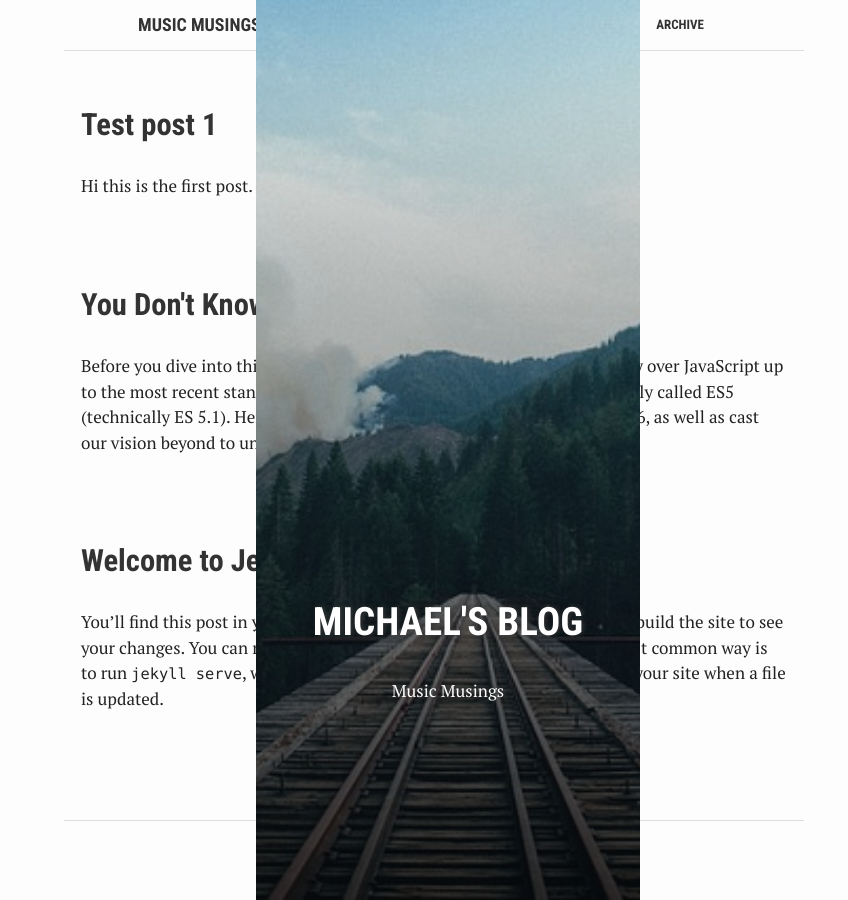
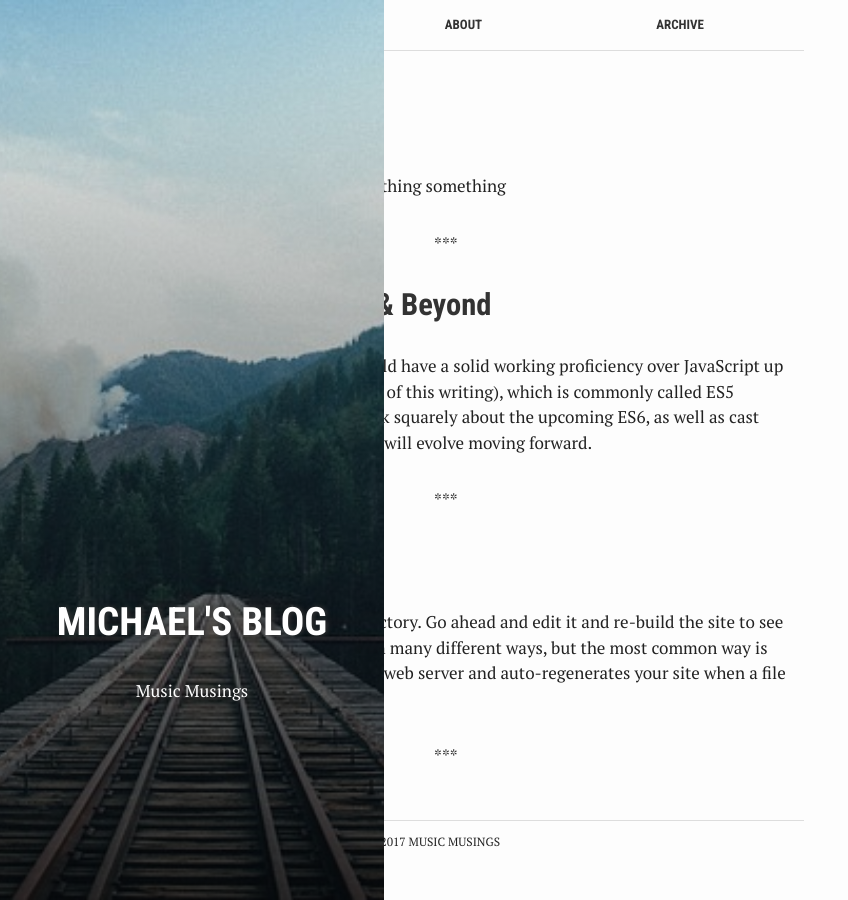
Before and after one commit to moke8198/moke8198.github.io, a Jekyll site: the page built from index.html, in a window 1280 px wide. Shown: the whole page, without its empty margins (0-848 px from the left). Built offline with Jekyll 4.4.1, drawn with Linux system fonts in a browser that asks for light colours.

Commit message:
Update _variables.scss

```diff
--- a/assets/_sass/_variables.scss
+++ b/assets/_sass/_variables.scss
@@ -7,7 +7,7 @@ $aside-width: 30%;
 $content-wrapper-width: 62%;
 $article-max-width: 740px;
 $post-margin-left: 5%;
-$aside-margin-left: 20%;
+$aside-margin-left: 0%;
 
 $img: "../img";
 $js: "../js";
```
